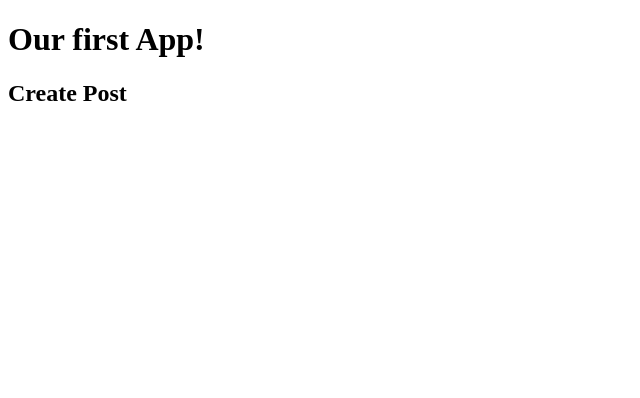
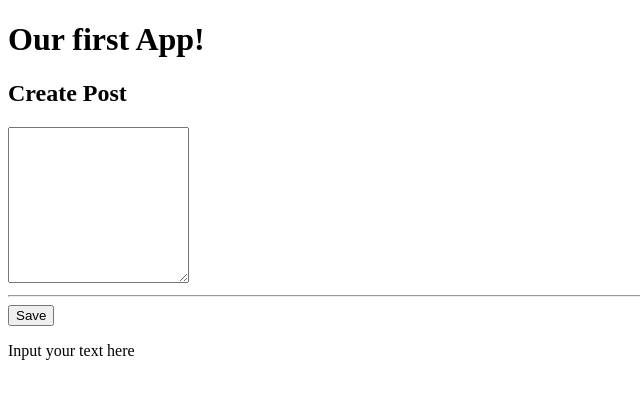
Before and after one commit to owlda/angproject, an Angular app: page / in a window 1280 px wide. Shown: the top 398 px of the page, without its empty margins (0-640 px from the left). Built offline with nearby package versions, Linux system fonts and the light colour scheme.

Commit message:
add /cli /sdk

```diff
--- a/package.json
+++ b/package.json
@@ -12,11 +12,13 @@
   "private": true,
   "dependencies": {
     "@angular/animations": "^6.0.0",
+    "@angular/cdk": "^7.2.0",
     "@angular/common": "^6.0.0",
     "@angular/compiler": "^6.0.0",
     "@angular/core": "^6.0.0",
     "@angular/forms": "^6.0.0",
     "@angular/http": "^6.0.0",
+    "@angular/material": "^7.2.0",
     "@angular/platform-browser": "^6.0.0",
     "@angular/platform-browser-dynamic": "^6.0.0",
     "@angular/router": "^6.0.0",
--- a/src/app/app.module.ts
+++ b/src/app/app.module.ts
@@ -1,5 +1,6 @@
 import { BrowserModule } from '@angular/platform-browser';
 import { NgModule } from '@angular/core';
+import {FormsModule} from '@angular/forms';
 
 import { AppComponent } from './app.component';
 import { CreatePostComponent } from './posts/create-post/create-post.component';
@@ -10,8 +11,9 @@ import { CreatePostComponent } from './posts/create-post/create-post.component';
     CreatePostComponent
   ],
   imports: [
-    BrowserModule
-  ],
+    BrowserModule,
+    FormsModule
+    ],
   providers: [],
   bootstrap: [AppComponent]
 })
--- a/src/app/posts/create-post/create-post.component.html
+++ b/src/app/posts/create-post/create-post.component.html
@@ -1 +1,5 @@
 <h2>Create Post</h2>
+<textarea rows="10" [(ngModel)]="enteredValue"></textarea>
+<hr>
+<button (click)="AddPost()">Save</button>
+<p>{{NewPost}}</p>
--- a/src/app/posts/create-post/create-post.component.ts
+++ b/src/app/posts/create-post/create-post.component.ts
@@ -1,4 +1,5 @@
 import { Component } from '@angular/core';
+
 
 @Component({
   selector: 'app-create-post',
@@ -6,5 +7,10 @@ import { Component } from '@angular/core';
 })
 
 export class CreatePostComponent {
+  enteredValue = '';
+  NewPost = 'Input your text here';
+  AddPost() {
+    this.NewPost = this.enteredValue;
+  }
 
 }
```
Also changed, not shown: 1 other file (tests, documents, lock files or other folders).
